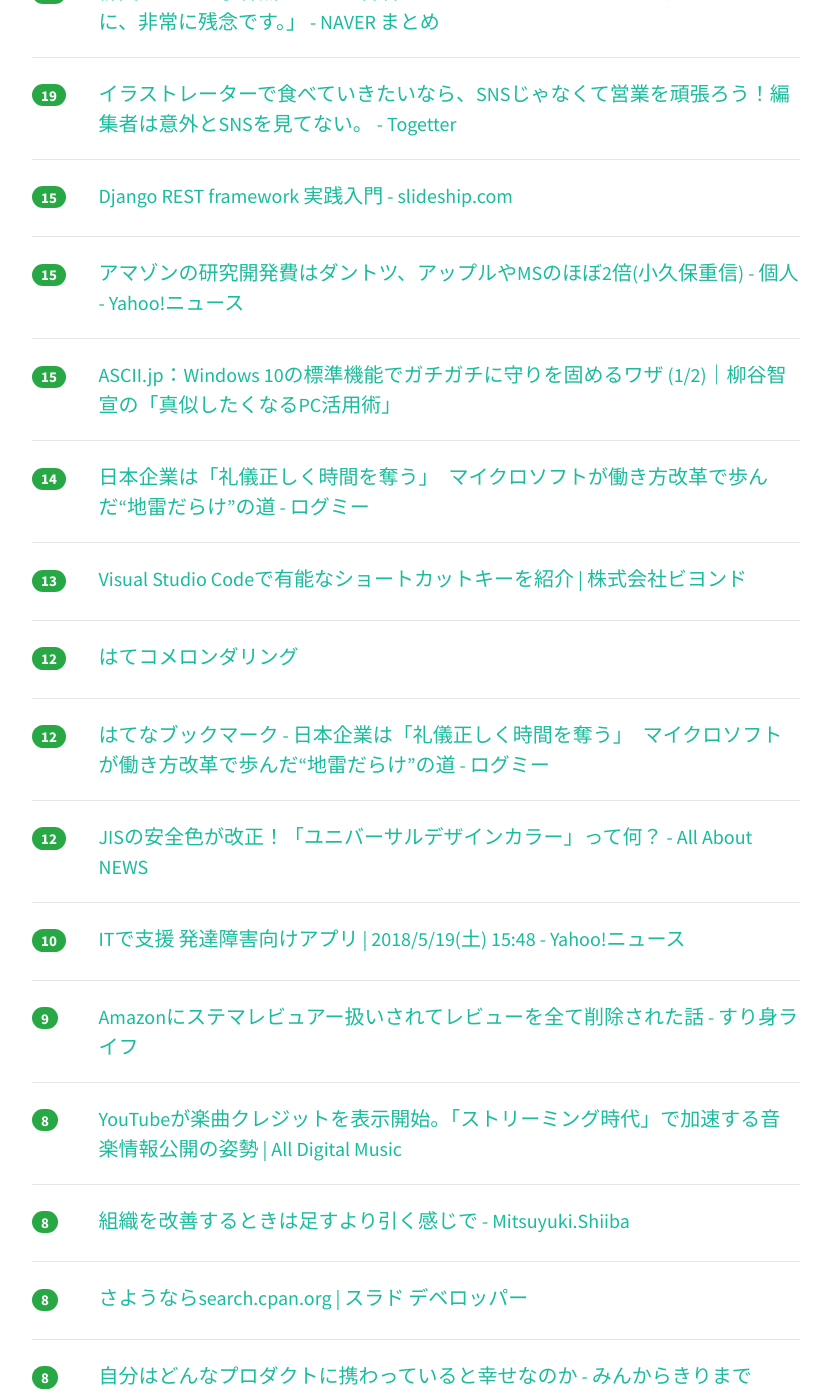
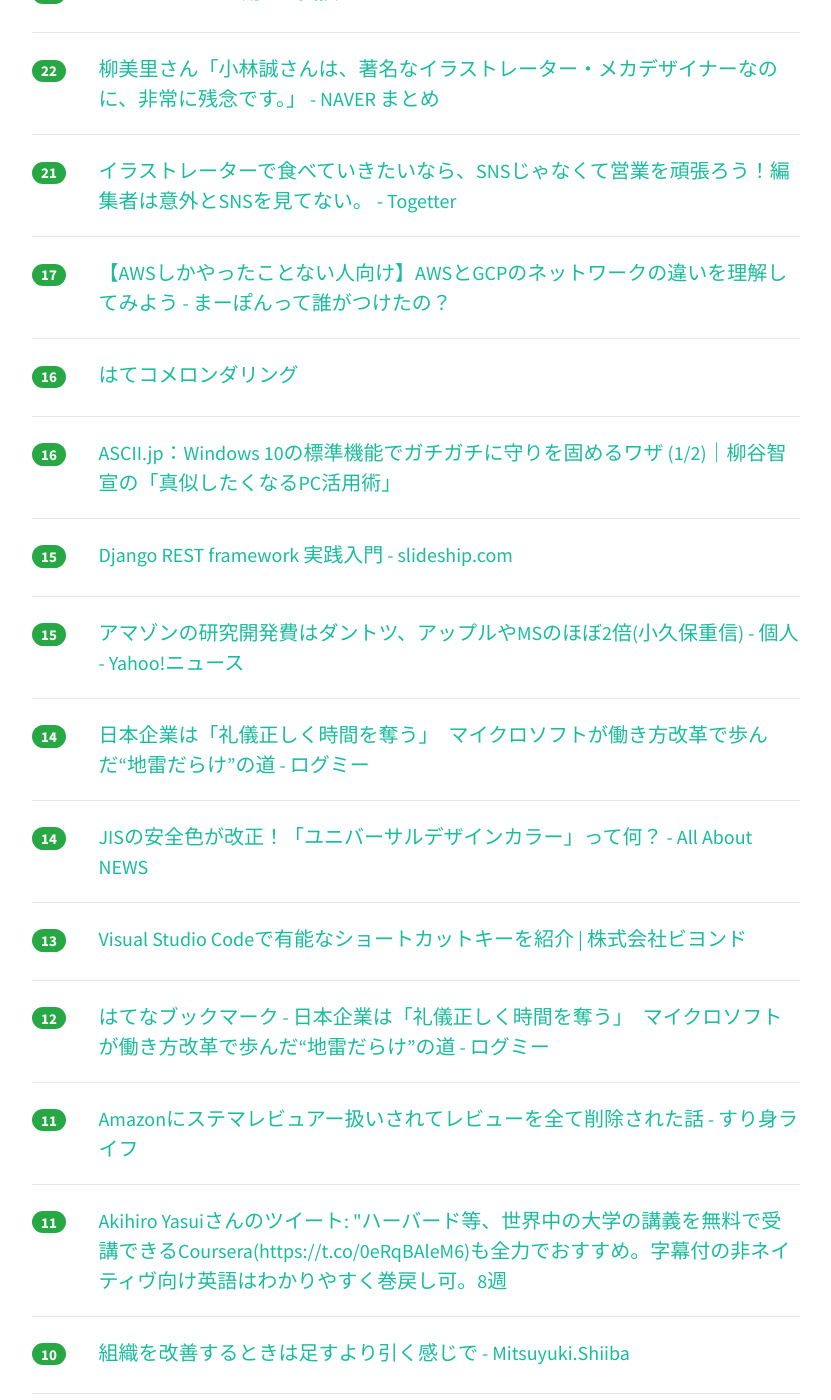
Before and after one commit to yatta47/hatena-matome-site, a Jekyll site: the page built from _posts/2018-05-20-hatena.md, in a window 1280 px wide and 1400 px high, scrolled down 496 px. Shown: the whole window, without its empty margins (224-1055 px from the left). Built offline with Jekyll 4.4.1, drawn with Linux system fonts in a browser that asks for light colours; nearby versions of some CDN libraries; some of the changed text lies outside the part shown.

Commit message:
Updated 2018-05-20

```diff
--- a/_posts/2018-05-20-hatena.md
+++ b/_posts/2018-05-20-hatena.md
@@ -1,12 +1,17 @@
 ---
 layout: post
 title:  "2018-05-20 はてぶIT"
-date:   2018-05-20 08:02:34
+date:   2018-05-20 09:03:01
 tags: [it-hotentry]
 ---
-22 件のデータあり
+29 件のデータあり
 
 <hr><div class="row">
+<div class="col-1"><span class="badge badge-pill badge-success h2">35</span></div>
+<div class="col-11"><a href='https://hackmd.io/s/S1kLEr5x' target='_blank'>マルウェア解析に必要な素養 - HackMD</a></div>
+</div>
+<hr>
+<div class="row">
 <div class="col-1"><span class="badge badge-pill badge-success h2">28</span></div>
 <div class="col-11"><a href='https://totoraj930.github.io/twi-png/' target='_blank'>TwI PNG - Twitter用PNG変換ツール</a></div>
 </div>
@@ -17,8 +22,23 @@ tags: [it-hotentry]
 </div>
 <hr>
 <div class="row">
-<div class="col-1"><span class="badge badge-pill badge-success h2">19</span></div>
+<div class="col-1"><span class="badge badge-pill badge-success h2">21</span></div>
 <div class="col-11"><a href='https://togetter.com/li/1228865' target='_blank'>イラストレーターで食べていきたいなら、SNSじゃなくて営業を頑張ろう！編集者は意外とSNSを見てない。 - Togetter</a></div>
+</div>
+<hr>
+<div class="row">
+<div class="col-1"><span class="badge badge-pill badge-success h2">17</span></div>
+<div class="col-11"><a href='http://www.mpon.me/entry/2017/04/22/020428' target='_blank'>【AWSしかやったことない人向け】AWSとGCPのネットワークの違いを理解してみよう - まーぽんって誰がつけたの？</a></div>
+</div>
+<hr>
+<div class="row">
+<div class="col-1"><span class="badge badge-pill badge-success h2">16</span></div>
+<div class="col-11"><a href='https://anond.hatelabo.jp/20180520005350' target='_blank'>はてコメロンダリング</a></div>
+</div>
+<hr>
+<div class="row">
+<div class="col-1"><span class="badge badge-pill badge-success h2">16</span></div>
+<div class="col-11"><a href='http://ascii.jp/elem/000/001/678/1678070/' target='_blank'>ASCII.jp：Windows 10の標準機能でガチガチに守りを固めるワザ (1/2)｜柳谷智宣の「真似したくなるPC活用術」</a></div>
 </div>
 <hr>
 <div class="row">
@@ -32,13 +52,13 @@ tags: [it-hotentry]
 </div>
 <hr>
 <div class="row">
-<div class="col-1"><span class="badge badge-pill badge-success h2">15</span></div>
-<div class="col-11"><a href='http://ascii.jp/elem/000/001/678/1678070/' target='_blank'>ASCII.jp：Windows 10の標準機能でガチガチに守りを固めるワザ (1/2)｜柳谷智宣の「真似したくなるPC活用術」</a></div>
+<div class="col-1"><span class="badge badge-pill badge-success h2">14</span></div>
+<div class="col-11"><a href='http://logmi.jp/243422' target='_blank'>日本企業は「礼儀正しく時間を奪う」　マイクロソフトが働き方改革で歩んだ“地雷だらけ”の道 - ログミー</a></div>
 </div>
 <hr>
 <div class="row">
 <div class="col-1"><span class="badge badge-pill badge-success h2">14</span></div>
-<div class="col-11"><a href='http://logmi.jp/243422' target='_blank'>日本企業は「礼儀正しく時間を奪う」　マイクロソフトが働き方改革で歩んだ“地雷だらけ”の道 - ログミー</a></div>
+<div class="col-11"><a href='https://news.allabout.co.jp/articles/o/24353/' target='_blank'>JISの安全色が改正！「ユニバーサルデザインカラー」って何？ - All About NEWS</a></div>
 </div>
 <hr>
 <div class="row">
@@ -48,17 +68,22 @@ tags: [it-hotentry]
 <hr>
 <div class="row">
 <div class="col-1"><span class="badge badge-pill badge-success h2">12</span></div>
-<div class="col-11"><a href='https://anond.hatelabo.jp/20180520005350' target='_blank'>はてコメロンダリング</a></div>
-</div>
-<hr>
-<div class="row">
-<div class="col-1"><span class="badge badge-pill badge-success h2">12</span></div>
 <div class="col-11"><a href='http://b.hatena.ne.jp/entry/s/logmi.jp/243422' target='_blank'>はてなブックマーク - 日本企業は「礼儀正しく時間を奪う」　マイクロソフトが働き方改革で歩んだ“地雷だらけ”の道 - ログミー</a></div>
 </div>
 <hr>
 <div class="row">
-<div class="col-1"><span class="badge badge-pill badge-success h2">12</span></div>
-<div class="col-11"><a href='https://news.allabout.co.jp/articles/o/24353/' target='_blank'>JISの安全色が改正！「ユニバーサルデザインカラー」って何？ - All About NEWS</a></div>
+<div class="col-1"><span class="badge badge-pill badge-success h2">11</span></div>
+<div class="col-11"><a href='https://hnpn914.hatenablog.com/entry/amazon-review-ban' target='_blank'>Amazonにステマレビュアー扱いされてレビューを全て削除された話 - すり身ライフ</a></div>
+</div>
+<hr>
+<div class="row">
+<div class="col-1"><span class="badge badge-pill badge-success h2">11</span></div>
+<div class="col-11"><a href='http://twitter.com/akihiroyasui_/status/997356104794431488' target='_blank'>Akihiro Yasuiさんのツイート: "ハーバード等、世界中の大学の講義を無料で受講できるCoursera(https://t.co/0eRqBAleM6)も全力でおすすめ。字幕付の非ネイティヴ向け英語はわかりやすく巻戻し可。8週</a></div>
+</div>
+<hr>
+<div class="row">
+<div class="col-1"><span class="badge badge-pill badge-success h2">10</span></div>
+<div class="col-11"><a href='http://bufferings.hatenablog.com/entry/2018/05/19/130608' target='_blank'>組織を改善するときは足すより引く感じで - Mitsuyuki.Shiiba</a></div>
 </div>
 <hr>
 <div class="row">
@@ -67,28 +92,38 @@ tags: [it-hotentry]
 </div>
 <hr>
 <div class="row">
-<div class="col-1"><span class="badge badge-pill badge-success h2">9</span></div>
-<div class="col-11"><a href='https://hnpn914.hatenablog.com/entry/amazon-review-ban' target='_blank'>Amazonにステマレビュアー扱いされてレビューを全て削除された話 - すり身ライフ</a></div>
+<div class="col-1"><span class="badge badge-pill badge-success h2">10</span></div>
+<div class="col-11"><a href='http://www.netlorechase.net/entry/2018/05/19/223113' target='_blank'>『かぐや姫の物語』の「まつとし聞かば」を訳したのは誰なのか、あまの小舟の綱手かなしも - ネットロアをめぐる冒険</a></div>
 </div>
 <hr>
 <div class="row">
-<div class="col-1"><span class="badge badge-pill badge-success h2">8</span></div>
+<div class="col-1"><span class="badge badge-pill badge-success h2">10</span></div>
+<div class="col-11"><a href='https://speakerdeck.com/wakamsha/javascript-shi-typescript-de-yuruyakanihazimeruguan-shu-xing-puroguramingu' target='_blank'>JavaScript ( 時々 TypeScript ) で ゆるやかにはじめる関数型プログラミング // Speaker Deck</a></div>
+</div>
+<hr>
+<div class="row">
+<div class="col-1"><span class="badge badge-pill badge-success h2">9</span></div>
 <div class="col-11"><a href='http://jaykogami.com/2018/05/15203.html' target='_blank'>YouTubeが楽曲クレジットを表示開始。「ストリーミング時代」で加速する音楽情報公開の姿勢 | All Digital Music</a></div>
 </div>
 <hr>
 <div class="row">
-<div class="col-1"><span class="badge badge-pill badge-success h2">8</span></div>
-<div class="col-11"><a href='http://bufferings.hatenablog.com/entry/2018/05/19/130608' target='_blank'>組織を改善するときは足すより引く感じで - Mitsuyuki.Shiiba</a></div>
-</div>
-<hr>
-<div class="row">
-<div class="col-1"><span class="badge badge-pill badge-success h2">8</span></div>
+<div class="col-1"><span class="badge badge-pill badge-success h2">9</span></div>
 <div class="col-11"><a href='https://developers.srad.jp/story/18/05/18/2023216/' target='_blank'>さようならsearch.cpan.org | スラド デベロッパー</a></div>
 </div>
 <hr>
 <div class="row">
-<div class="col-1"><span class="badge badge-pill badge-success h2">8</span></div>
+<div class="col-1"><span class="badge badge-pill badge-success h2">9</span></div>
+<div class="col-11"><a href='https://iphone-mania.jp/news-212860/' target='_blank'>MacのCPUをフル稼働させるマルウェア「mshelper」が出現 - iPhone Mania</a></div>
+</div>
+<hr>
+<div class="row">
+<div class="col-1"><span class="badge badge-pill badge-success h2">9</span></div>
 <div class="col-11"><a href='http://kirimin.hatenablog.com/entry/2018/05/19/182834' target='_blank'>自分はどんなプロダクトに携わっていると幸せなのか - みんからきりまで</a></div>
+</div>
+<hr>
+<div class="row">
+<div class="col-1"><span class="badge badge-pill badge-success h2">7</span></div>
+<div class="col-11"><a href='http://www.nicovideo.jp/watch/1526636589' target='_blank'>無理矢理、マツコ。テレ東に無理矢理やらされちゃったのよ～ 2018/5/19放送分 - ニコニコ動画</a></div>
 </div>
 <hr>
 <div class="row">
@@ -102,17 +137,17 @@ tags: [it-hotentry]
 </div>
 <hr>
 <div class="row">
-<div class="col-1"><span class="badge badge-pill badge-success h2">5</span></div>
-<div class="col-11"><a href='https://iphone-mania.jp/news-212860/' target='_blank'>MacのCPUをフル稼働させるマルウェア「mshelper」が出現 - iPhone Mania</a></div>
-</div>
-<hr>
-<div class="row">
-<div class="col-1"><span class="badge badge-pill badge-success h2">5</span></div>
+<div class="col-1"><span class="badge badge-pill badge-success h2">6</span></div>
 <div class="col-11"><a href='https://note.mu/horimislime/n/n75cbc9fa5f8a' target='_blank'>キャッシュレス生活2018 in 東京｜すらいむ｜note</a></div>
 </div>
 <hr>
 <div class="row">
-<div class="col-1"><span class="badge badge-pill badge-success h2">3</span></div>
-<div class="col-11"><a href='http://www.nicovideo.jp/watch/1526636589' target='_blank'>無理矢理、マツコ。テレ東に無理矢理やらされちゃったのよ～ 2018/5/19放送分 - ニコニコ動画</a></div>
+<div class="col-1"><span class="badge badge-pill badge-success h2">6</span></div>
+<div class="col-11"><a href='http://mediag.bunka.go.jp/article/article-13116/' target='_blank'>アニメ制作従事者に関する記録の調査及び活用の為の準備作業 - メディア芸術カレントコンテンツ</a></div>
 </div>
 <hr>
+<div class="row">
+<div class="col-1"><span class="badge badge-pill badge-success h2">2</span></div>
+<div class="col-11"><a href='https://toyokeizai.net/articles/-/220296' target='_blank'>｢グーグルマップ｣に載るとバスは便利になる | ローカル線･公共交通 | 東洋経済オンライン | 経済ニュースの新基準</a></div>
+</div>
+<hr>
```
